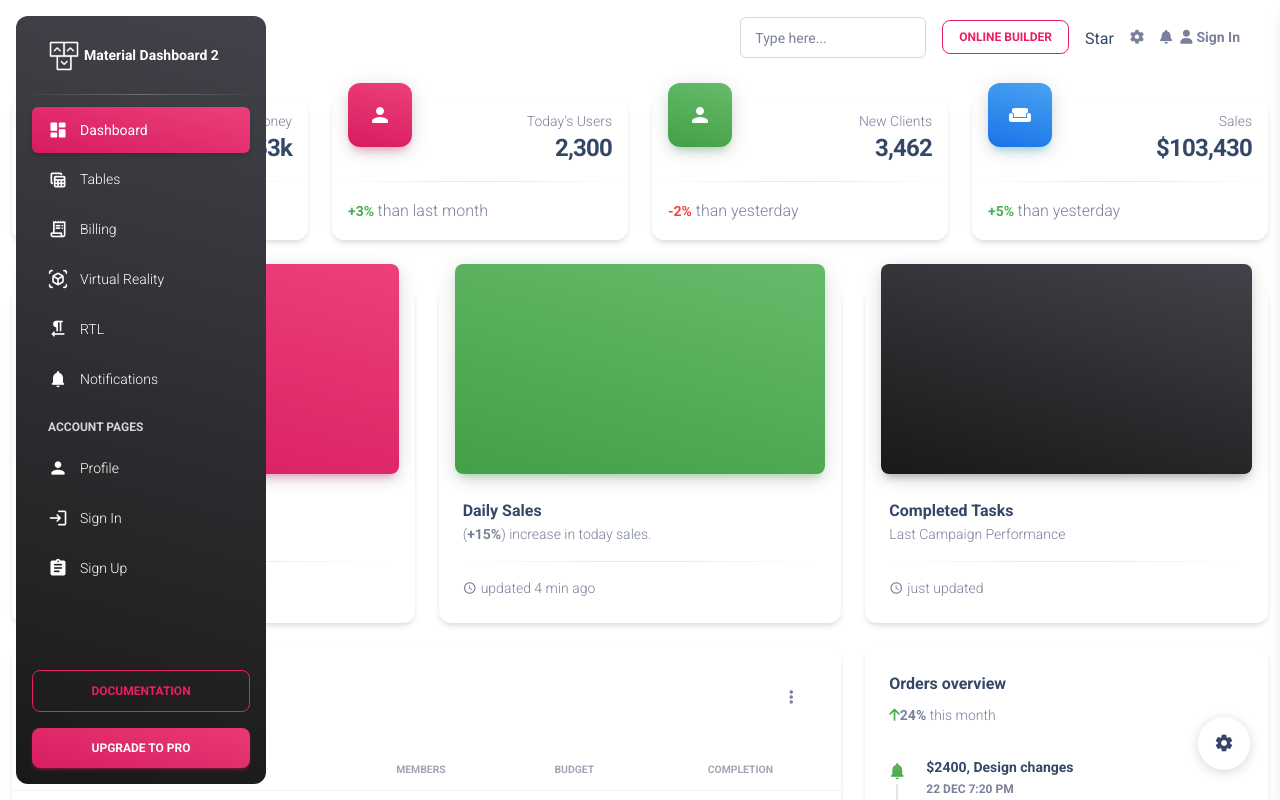
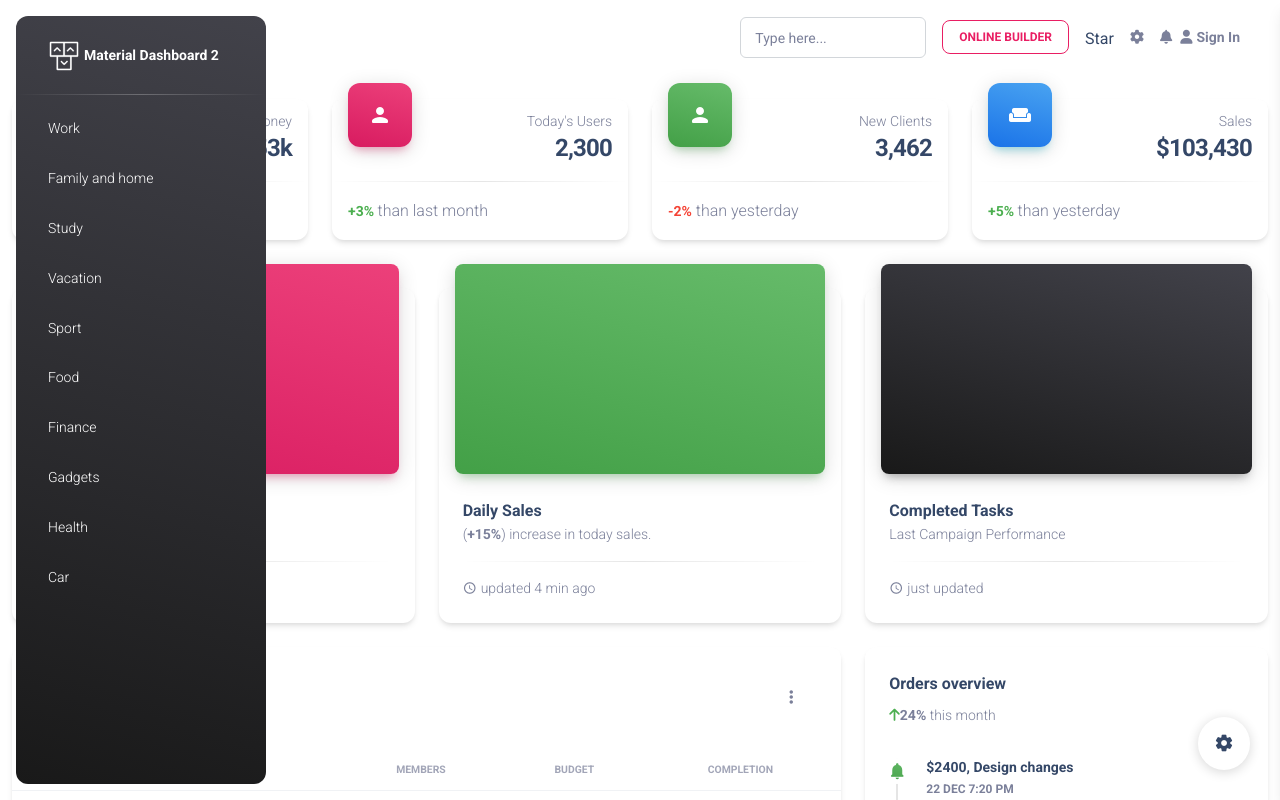
Before and after one commit to Vitaliistf/JustTickIt, an Angular app in the folder frontend/: page / in a window 1280 px wide. Shown: the top 800 px of the page. Built offline with nearby package versions, Linux system fonts and the light colour scheme.

Commit message:
Implemented categories displaying

```diff
--- a/frontend/src/app/components/categories/categories.component.html
+++ b/frontend/src/app/components/categories/categories.component.html
@@ -12,94 +12,13 @@
     </a>
   </div>
   <hr class="horizontal light mt-0 mb-2">
-  <div class="collapse navbar-collapse  w-auto " id="sidenav-collapse-main">
+  <div class="collapse navbar-collapse w-auto " id="sidenav-collapse-main">
     <ul class="navbar-nav">
-      <li class="nav-item">
-        <a class="nav-link text-white active bg-gradient-primary" href="../pages/dashboard.html">
-          <div class="text-white text-center me-2 d-flex align-items-center justify-content-center">
-            <i class="material-icons opacity-10">dashboard</i>
-          </div>
-          <span class="nav-link-text ms-1">Dashboard</span>
-        </a>
-      </li>
-      <li class="nav-item">
-        <a class="nav-link text-white " href="../pages/tables.html">
-          <div class="text-white text-center me-2 d-flex align-items-center justify-content-center">
-            <i class="material-icons opacity-10">table_view</i>
-          </div>
-          <span class="nav-link-text ms-1">Tables</span>
-        </a>
-      </li>
-      <li class="nav-item">
-        <a class="nav-link text-white " href="../pages/billing.html">
-          <div class="text-white text-center me-2 d-flex align-items-center justify-content-center">
-            <i class="material-icons opacity-10">receipt_long</i>
-          </div>
-          <span class="nav-link-text ms-1">Billing</span>
-        </a>
-      </li>
-      <li class="nav-item">
-        <a class="nav-link text-white " href="../pages/virtual-reality.html">
-          <div class="text-white text-center me-2 d-flex align-items-center justify-content-center">
-            <i class="material-icons opacity-10">view_in_ar</i>
-          </div>
-          <span class="nav-link-text ms-1">Virtual Reality</span>
-        </a>
-      </li>
-      <li class="nav-item">
-        <a class="nav-link text-white " href="../pages/rtl.html">
-          <div class="text-white text-center me-2 d-flex align-items-center justify-content-center">
-            <i class="material-icons opacity-10">format_textdirection_r_to_l</i>
-          </div>
-          <span class="nav-link-text ms-1">RTL</span>
-        </a>
-      </li>
-      <li class="nav-item">
-        <a class="nav-link text-white " href="../pages/notifications.html">
-          <div class="text-white text-center me-2 d-flex align-items-center justify-content-center">
-            <i class="material-icons opacity-10">notifications</i>
-          </div>
-          <span class="nav-link-text ms-1">Notifications</span>
-        </a>
-      </li>
-      <li class="nav-item mt-3">
-        <h6 class="ps-4 ms-2 text-uppercase text-xs text-white font-weight-bolder opacity-8">Account
-          pages</h6>
-      </li>
-      <li class="nav-item">
-        <a class="nav-link text-white " href="../pages/profile.html">
-          <div class="text-white text-center me-2 d-flex align-items-center justify-content-center">
-            <i class="material-icons opacity-10">person</i>
-          </div>
-          <span class="nav-link-text ms-1">Profile</span>
-        </a>
-      </li>
-      <li class="nav-item">
-        <a class="nav-link text-white " href="../pages/sign-in.html">
-          <div class="text-white text-center me-2 d-flex align-items-center justify-content-center">
-            <i class="material-icons opacity-10">login</i>
-          </div>
-          <span class="nav-link-text ms-1">Sign In</span>
-        </a>
-      </li>
-      <li class="nav-item">
-        <a class="nav-link text-white " href="../pages/sign-up.html">
-          <div class="text-white text-center me-2 d-flex align-items-center justify-content-center">
-            <i class="material-icons opacity-10">assignment</i>
-          </div>
-          <span class="nav-link-text ms-1">Sign Up</span>
+      <li class="nav-item" *ngFor="let category of categories">
+        <a class="nav-link text-white">
+            {{category.title}}
         </a>
       </li>
     </ul>
   </div>
-  <div class="sidenav-footer position-absolute w-100 bottom-0 ">
-    <div class="mx-3">
-      <a class="btn btn-outline-primary mt-4 w-100"
-         href="https://www.creative-tim.com/learning-lab/bootstrap/overview/material-dashboard?ref=sidebarfree"
-         type="button">Documentation</a>
-      <a class="btn bg-gradient-primary w-100"
-         href="https://www.creative-tim.com/product/material-dashboard-pro?ref=sidebarfree"
-         type="button">Upgrade to pro</a>
-    </div>
-  </div>
 </aside>
--- a/frontend/src/app/components/categories/categories.component.ts
+++ b/frontend/src/app/components/categories/categories.component.ts
@@ -1,15 +1,21 @@
 import {Component, OnInit} from '@angular/core';
+import {DataService} from "../../services/data.service";
+import {Category} from "../../models/category";
 
 @Component({
-  selector: 'app-categories',
-  templateUrl: './categories.component.html',
-  styleUrls: ['./categories.component.css']
+    selector: 'app-categories',
+    templateUrl: './categories.component.html',
+    styleUrls: ['./categories.component.css']
 })
-export class CategoriesComponent implements OnInit{
+export class CategoriesComponent implements OnInit {
 
+    categories: Category[] | undefined;
 
+    constructor(private dataService: DataService) {
+    }
 
-  ngOnInit(): void {
-  }
+    ngOnInit(): void {
+        this.categories = this.dataService.getCategories();
+    }
 
 }
--- a/frontend/src/app/services/data.service.ts
+++ b/frontend/src/app/services/data.service.ts
@@ -1,9 +1,15 @@
-import { Injectable } from '@angular/core';
+import {Injectable} from '@angular/core';
+import {Category} from "../models/category";
+import {TestData} from "../data/test.data";
 
 @Injectable({
-  providedIn: 'root'
+    providedIn: 'root'
 })
 export class DataService {
+    constructor() {
+    }
 
-  constructor() { }
+    getCategories(): Category[] {
+        return TestData.categories;
+    }
 }
```
